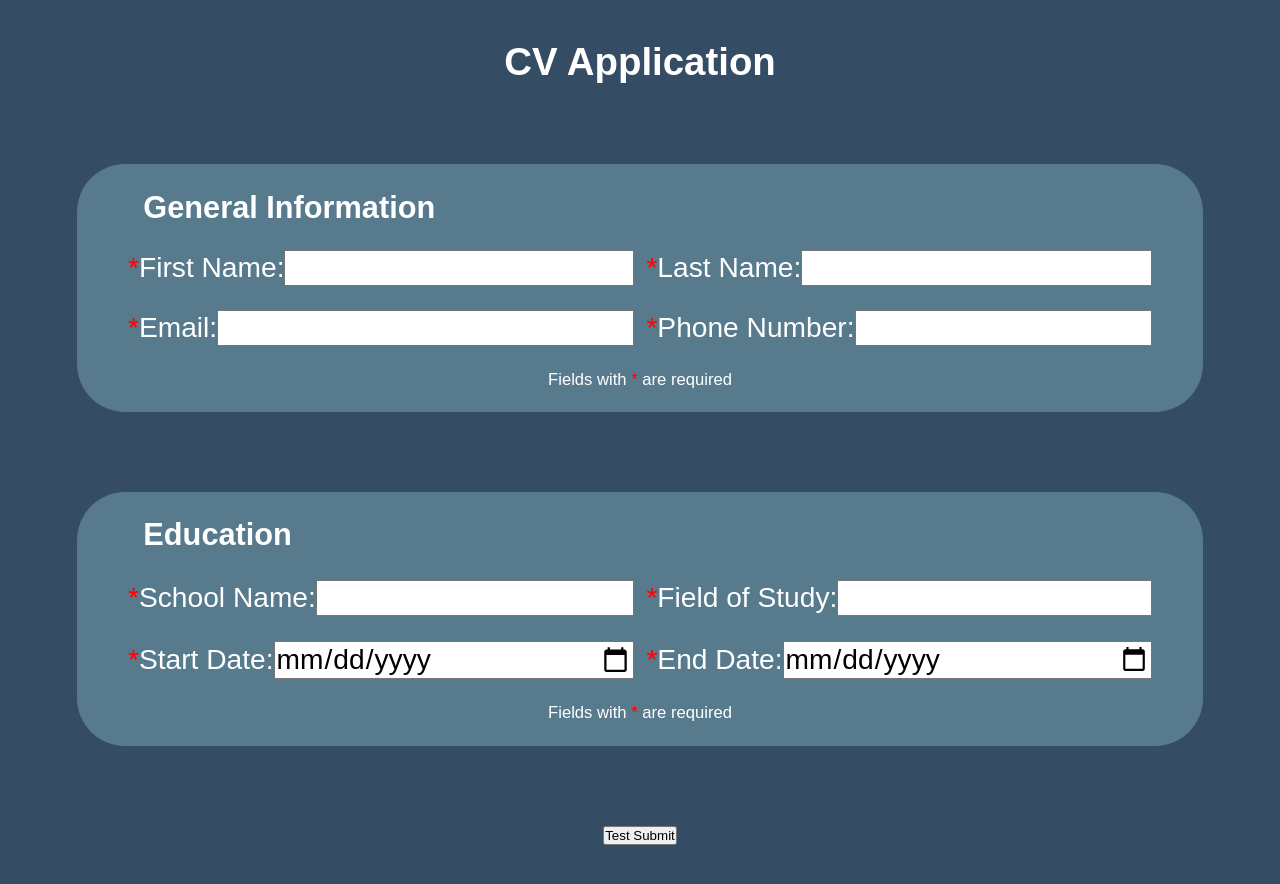
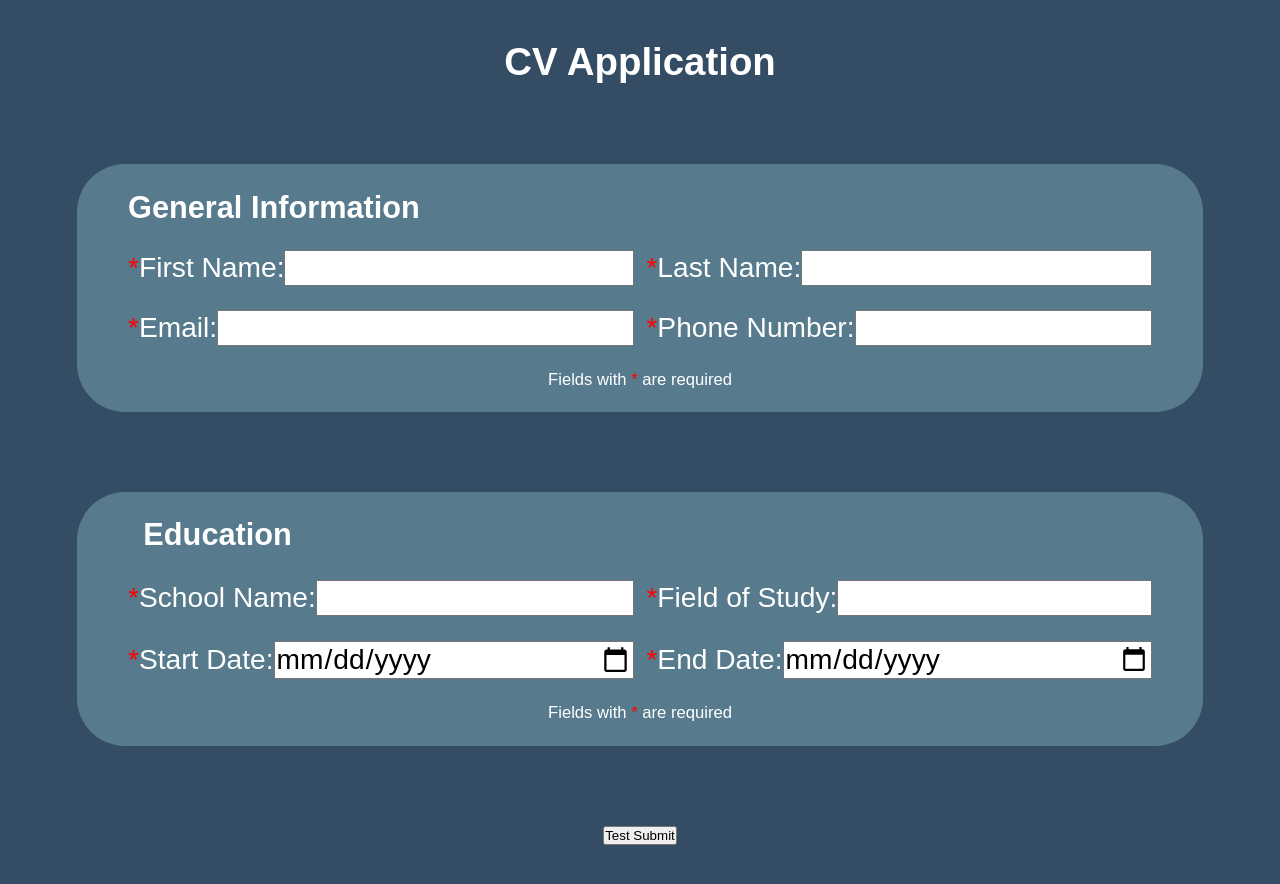
Before and after one commit to LitDennis13/odin-cv-application, a React (Vite) app: page / in a window 1280 px wide. Built offline with nearby package versions, Linux system fonts and the light colour scheme.

Commit message:
update margin on title for general information
general-information-title id in
EnterGeneralInformation.css file changed

```diff
--- a/src/Styles/EnterGeneralInformation.css
+++ b/src/Styles/EnterGeneralInformation.css
@@ -13,7 +13,6 @@
     grid-area: 1 / 1 / 2 / 2;
     justify-self: start;
     font-size: 2.4vw;
-    margin-left: 1.2vw;
 }
 
 #enter-first-name, #enter-last-name, #enter-email, #enter-phone-number {
```
